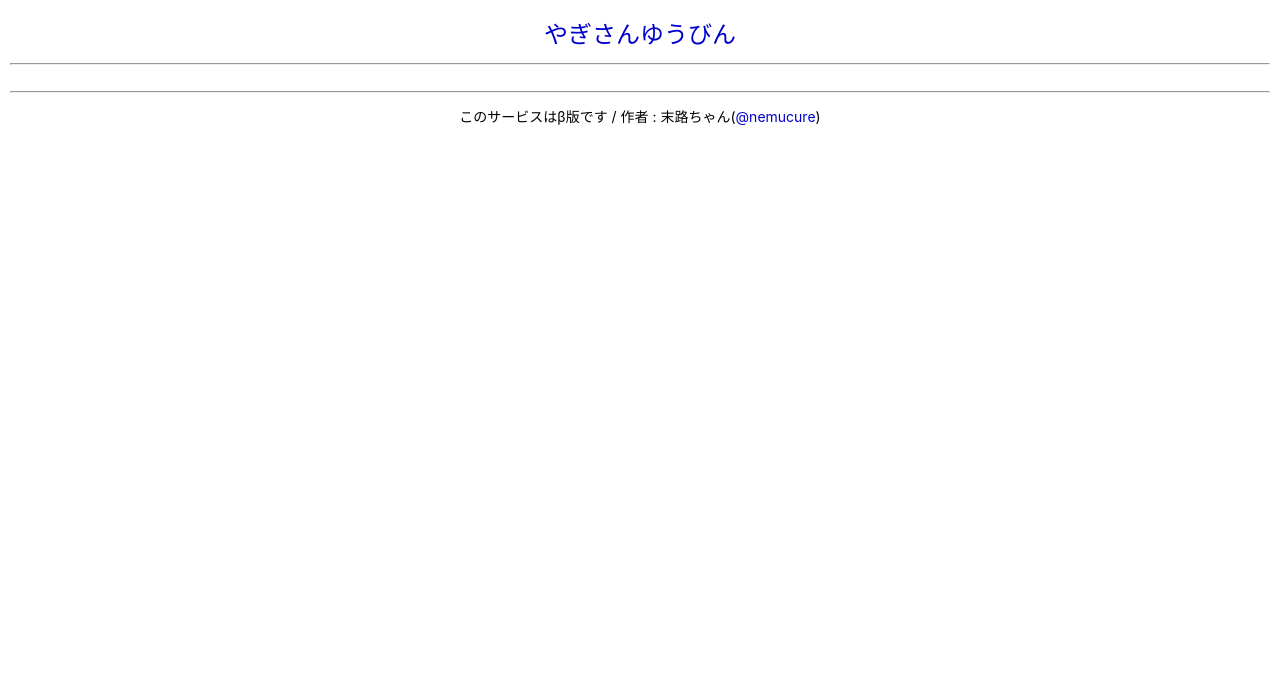
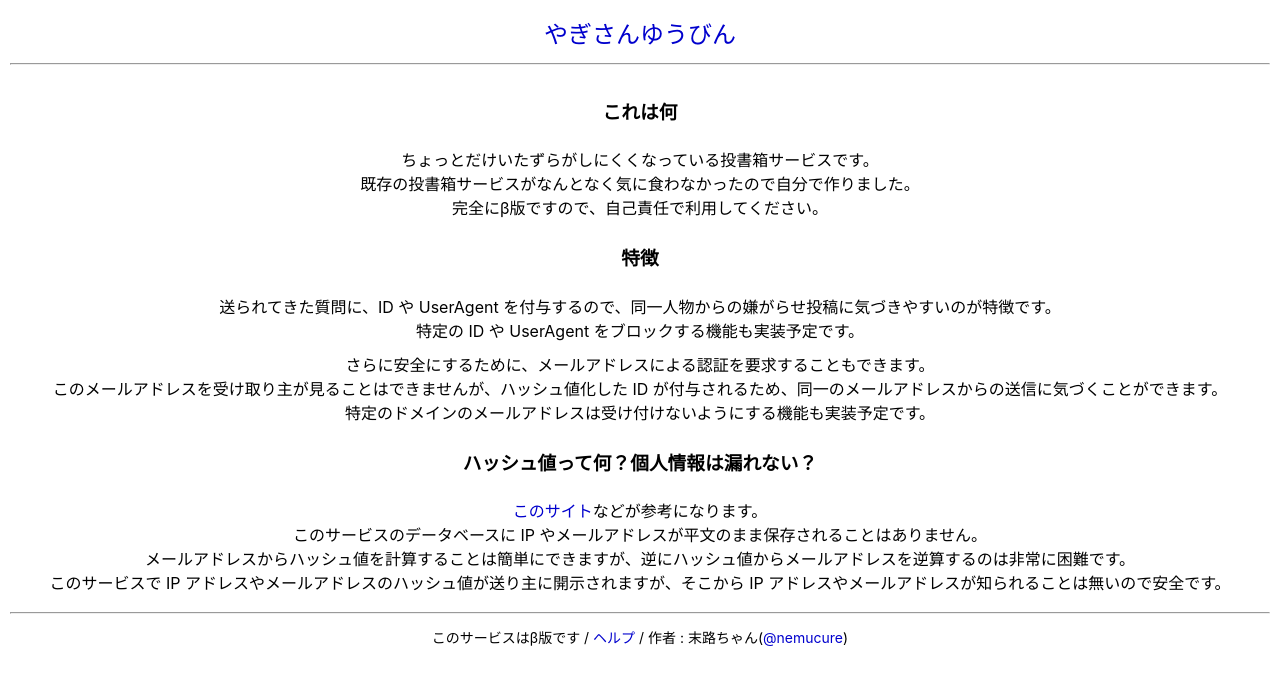
Before and after one commit to shimiwaka/yagisan-react, a React (Create React App) app: page /help in a window 1280 px wide. Shown: the top 684 px of the page. Built offline with nearby package versions, Linux system fonts and the light colour scheme.

Commit message:
set tweet button

```diff
--- a/package.json
+++ b/package.json
@@ -16,6 +16,7 @@
     "react-dom": "^18.2.0",
     "react-router-dom": "^6.13.0",
     "react-scripts": "5.0.1",
+    "react-share": "^4.4.1",
     "typescript": "^4.9.5",
     "web-vitals": "^2.1.4"
   },
--- a/src/App.css
+++ b/src/App.css
@@ -47,3 +47,8 @@ textarea {
   font-size: 12px;
   color: #555555;
 }
+
+ul {
+  width: 600px;
+  margin: auto;
+}
--- a/src/App.tsx
+++ b/src/App.tsx
@@ -9,6 +9,7 @@ import Confirm from "./components/Confirm";
 import Logout from "./components/Logout";
 import Question from "./components/Question";
 import Profile from "./components/Profile";
+import Help from "./components/Help";
 
 function App() {
   return (
@@ -26,13 +27,14 @@ function App() {
           <Route path="/question/:token" element={<Question />} />
           <Route path="/logout" element={<Logout />} />
           <Route path="/profile" element={<Profile />} />
+          <Route path="/help" element={<Help />} />
           <Route path="/" element={<Login />} />
         </Routes>
       </div>
       <hr />
       <div className="Small">
-        このサービスはβ版です / 作者 : 末路ちゃん(
-        <a href="https://twitter.com/nemucure">@nemucure</a>)
+        このサービスはβ版です / <Link to="/help">ヘルプ</Link> / 作者 : 末路ちゃん(
+        <a href="https://twitter.com/nemucure" target="_blank">@nemucure</a>)
       </div>
     </div>
   );
--- a/src/components/Box.tsx
+++ b/src/components/Box.tsx
@@ -1,7 +1,7 @@
 import axios from "axios";
 import React from "react";
 import { Link, useParams } from "react-router-dom";
-
+import { TwitterIcon, TwitterShareButton } from "react-share";
 const targetURL: string = process.env.REACT_APP_API_BASE_URL || "";
 
 const Box = () => {
@@ -72,6 +72,9 @@ const Box = () => {
   return (
     <>
       <div>{params.username}に質問を送りましょう！</div>
+      <TwitterShareButton url={window.location.href} title={description}>
+        <TwitterIcon size="32"/>
+      </TwitterShareButton>
       <div>
         {description.split("\n").map((value, i) => {
           return <div>{value}</div>;
--- /dev/null
+++ b/src/components/Help.tsx
@@ -0,0 +1,34 @@
+import React from "react";
+
+const Help = () => {
+
+  return (
+    <>
+      <h3>これは何</h3>
+        <div>
+          ちょっとだけいたずらがしにくくなっている投書箱サービスです。<br/>
+          既存の投書箱サービスがなんとなく気に食わなかったので自分で作りました。<br />
+          完全にβ版ですので、自己責任で利用してください。
+        </div>
+        <h3>特徴</h3>
+        <div>
+          送られてきた質問に、ID や UserAgent を付与するので、同一人物からの嫌がらせ投稿に気づきやすいのが特徴です。<br/>
+          特定の ID や UserAgent をブロックする機能も実装予定です。
+        </div>
+        <div>
+          さらに安全にするために、メールアドレスによる認証を要求することもできます。<br/>
+          このメールアドレスを受け取り主が見ることはできませんが、ハッシュ値化した ID が付与されるため、同一のメールアドレスからの送信に気づくことができます。<br/>
+          特定のドメインのメールアドレスは受け付けないようにする機能も実装予定です。
+        </div>
+        <h3>ハッシュ値って何？個人情報は漏れない？</h3>
+        <div>
+          <a href="https://wa3.i-3-i.info/word11949.html" target="_blank">このサイト</a>などが参考になります。<br/>
+          このサービスのデータベースに IP やメールアドレスが平文のまま保存されることはありません。<br/>
+          メールアドレスからハッシュ値を計算することは簡単にできますが、逆にハッシュ値からメールアドレスを逆算するのは非常に困難です。<br />
+          このサービスで IP アドレスやメールアドレスのハッシュ値が送り主に開示されますが、そこから IP アドレスやメールアドレスが知られることは無いので安全です。
+        </div>
+    </>
+  );
+};
+
+export default Help;
--- a/src/components/MyPage.tsx
+++ b/src/components/MyPage.tsx
@@ -97,7 +97,7 @@ const MyPage = () => {
   return (
     <>
       <div>
-        {username} のマイページは<Link to={"/box/" + username}>こちら</Link> /{" "}
+        {username} のマイページは<Link to={"/box/" + username}>こちら</Link><br />
         <Link to="/profile">設定変更</Link> /{" "}
         <Link to="/logout">ログアウト</Link>
       </div>
```
Also changed, not shown: 1 other file (tests, documents, lock files or other folders).
